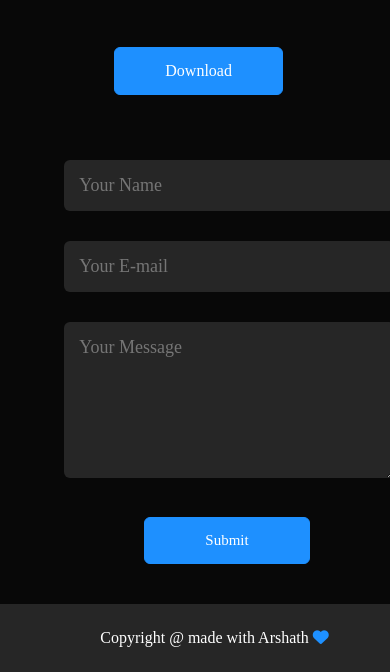
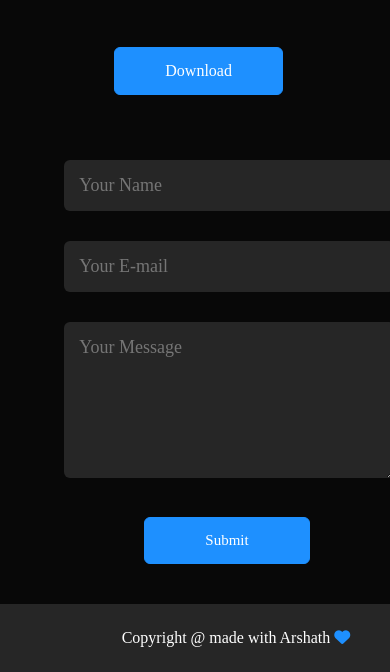
Before and after one commit to arshathahamed10/johnwick, a plain HTML site: page index.html in a window 390 px wide. Shown: the part 5855-6527 px from the top of the page. Drawn offline with Linux system fonts and the light colour scheme.

Commit message:
copyright

```diff
--- a/style.css
+++ b/style.css
@@ -533,6 +533,9 @@ nav .fa-solid{
         margin-left:80px;
 
     }
+    .copyright{
+        width:110%;
+    }
 
 }
 
```
